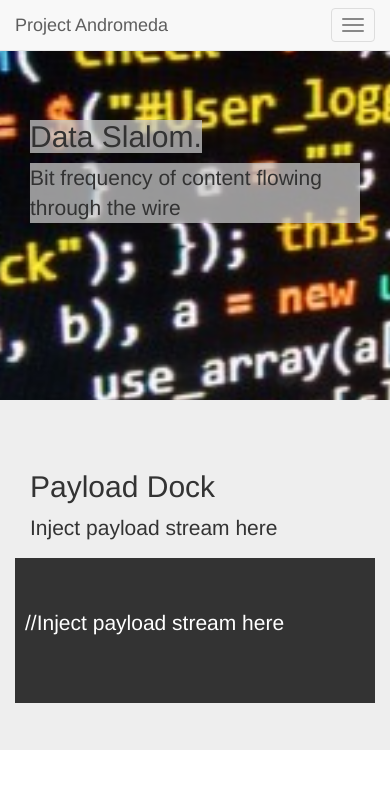
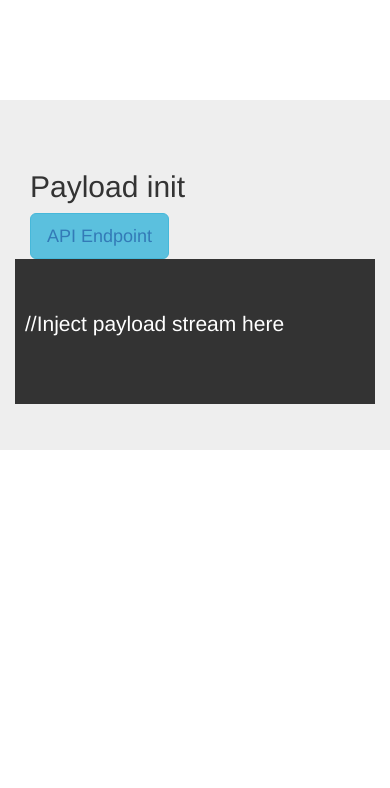
Before and after one commit to Ij888/importIO-mashup, a plain HTML site: page project_jumpOff/index.html in a window 390 px wide. Drawn offline with nearby package versions, Linux system fonts and the light colour scheme.

Commit message:
added entry

```diff
--- a/project_jumpOff/css/style.css
+++ b/project_jumpOff/css/style.css
@@ -10,9 +10,10 @@ body {
 
 .jumbotron{
 	height:350px;
-	margin-bottom: 0px; /*removed the blank space under the JMBTRN*/
+	margin: 50px 0 0 0; /*removed the blank space under the JMBTRN*/
 	padding: 50px 0;
 	border-radius:;
+
 }
 
 .container .jumbotron, .container-fluid .jumbotron {
@@ -30,5 +31,5 @@ body {
 	color: white;
 }
 .bg2{
-	display: inline-block;
+
 }
--- a/project_jumpOff/index.html
+++ b/project_jumpOff/index.html
@@ -20,38 +20,19 @@
 
   <body>
 
-    <nav class="navbar navbar-default navbar-fixed-top">
-		<div class="container">
-			<div class="navbar-header">
-			  <button type="button" class="navbar-toggle collapsed" data-toggle="collapse" data-target="#navbar" aria-expanded="false" aria-controls="navbar">
-				<span class="sr-only">Toggle navigation</span>
-				<span class="icon-bar"></span>
-				<span class="icon-bar"></span>
-				<span class="icon-bar"></span>
-			  </button>
-			  <a class="navbar-brand" href="#">Project Andromeda</a>
-			</div>
-		</div>
-    </nav>
 
 
-		<div class="container-fluid">
-			<div class="row">
-				<div class="jumbotron bGimg">
-					<div class="col-md-6">
-					  <h2 class="bg1">Data Slalom.</h2>
-					  <p class="bg1">Bit frequency of content flowing through the wire</p>
-					</div>
-				</div>
-			</div>
-		</div>
+
+
 
 		<div class="container-fluid">
 			<div class="row">
 				<div class="jumbotron">
 					<div class="col-md-4">
-					  <h2 class="bg2">Payload Dock</h2>
-					  <p class="bg2">Inject payload stream here</p>
+					  <h2 class="bg2">Payload init</h2>
+					  <button type="button" class="btn btn-info btn-lg">
+					  	<a href="https://api.import.io/store/connector/3bcafba9-b5f3-4feb-a248-6265c0119606/_query?input=webpage/url:https%3A%2F%2Fwww.packtpub.com%2Fpackt%2Foffers%2Ffree-learning&&_apikey=81c93652057b496d886a97b5465b35816a2e3c29f89aeb50093e05ceef67b1fb244271b5156fdafb31f67b08e9eb8a3b99f12fc06f2d6eb1f86d081e206b852b63487fc7f22be6301831da2dda4142fe">API Endpoint</a>
+					  </button>
 					</div>
 
 					<div class="col-md-8 paddy">
```
Also changed, not shown: project_jumpOff/js/api-engine.js (+17 -0 lines).
